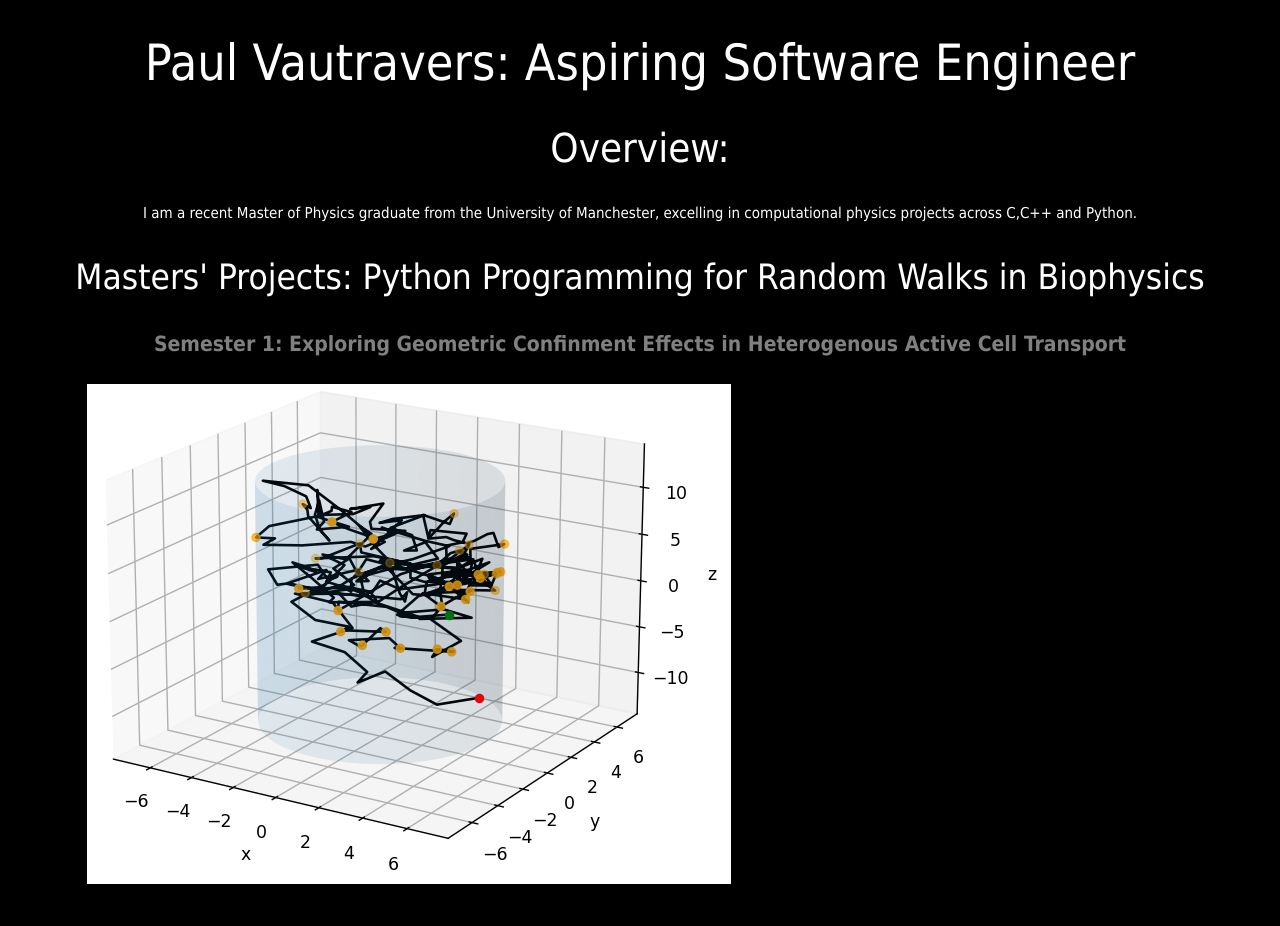
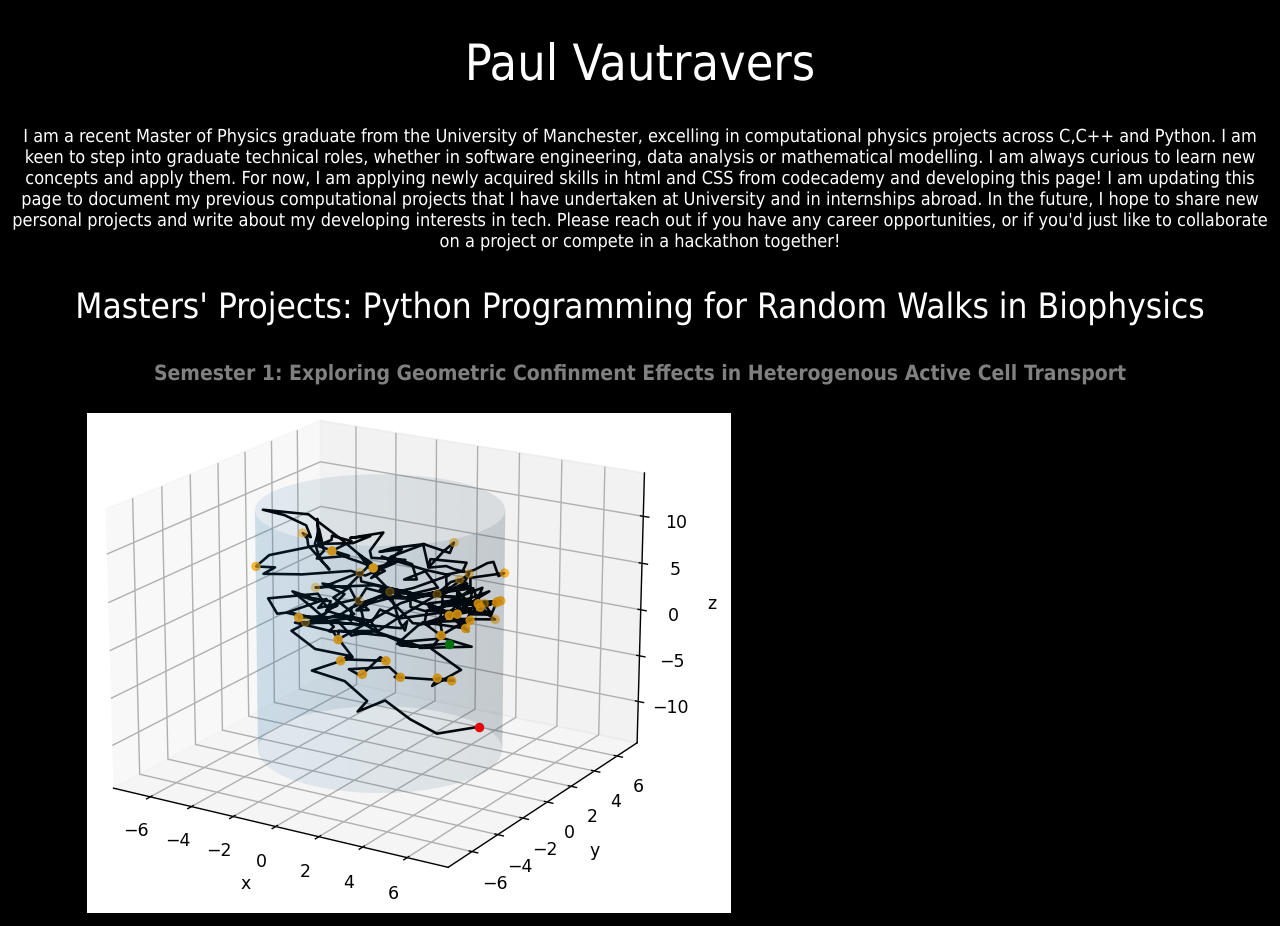
Before and after one commit to paulvautravers/paulvautravers.github.io, a plain HTML site: page index.html in a window 1280 px wide. Drawn offline with Linux system fonts and the light colour scheme.

Commit message:
changed overview paragraph

```diff
--- a/index.html
+++ b/index.html
@@ -8,13 +8,24 @@
         <link rel="stylesheet" type="text/css" href="resources/css/styles.css">
     </head>
 <body>
-    <h1 class="header--main"> Paul Vautravers: Aspiring Software Engineer</h1>
+    <h1 class="header--main"> Paul Vautravers</h1>
     <!--<video autoplay muted loop>
         <source src="resources/videos/excursion.mp4" type="video/mp4">
     </video> -->
-    <h2 class="header--secondary"> Overview: </h2>
+    <!--<h2 class="header--secondary"> Overview: </h2> -->
     <p class="paragraph--main"> I am a recent Master of Physics graduate from the University
-        of Manchester, excelling in computational physics projects across C,C++ and Python.</p>
+        of Manchester, excelling in computational physics projects across C,C++ and Python. I am keen
+        to step into graduate technical roles, whether in software engineering, data analysis or mathematical modelling.
+
+        I am always curious to learn new concepts and apply them. For now, I am applying newly acquired skills in html and CSS from
+        codecademy and developing this page! I am updating this page to document my previous computational projects
+        that I have undertaken at University and in internships abroad. In the future, I hope to share new personal
+        projects and write about my developing interests in tech.
+
+        Please reach out if you have any career opportunities, or if you'd just like
+        to collaborate on a project or compete in a hackathon together!
+
+    </p>
     <h3 class="header--third"> Masters' Projects: Python Programming for Random Walks in Biophysics </h3>
     <h4 class="header--sub-header"> Semester 1: Exploring Geometric Confinment Effects in Heterogenous Active Cell Transport</h4>
     <p><img src="resources/images/mphys_1/stoch_hna0.1_cylinder_R5_xyz.PNG"> Toy model of fractional Brownian motion, confined in
--- a/resources/css/styles.css
+++ b/resources/css/styles.css
@@ -6,8 +6,9 @@ body {
 
 /* Paragraphs */
 .paragraph--main {
+    font: Arial;
     font-weight: normal;
-    font-size: 15px;
+    font-size: 18px;
     color: #ffffff;
 }
 
```
